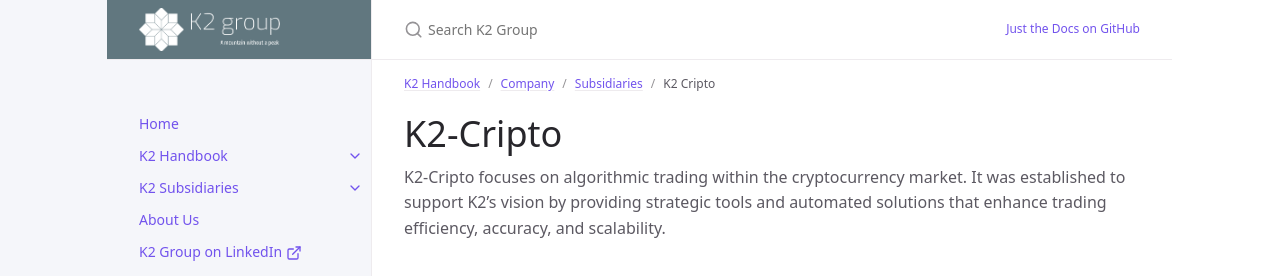
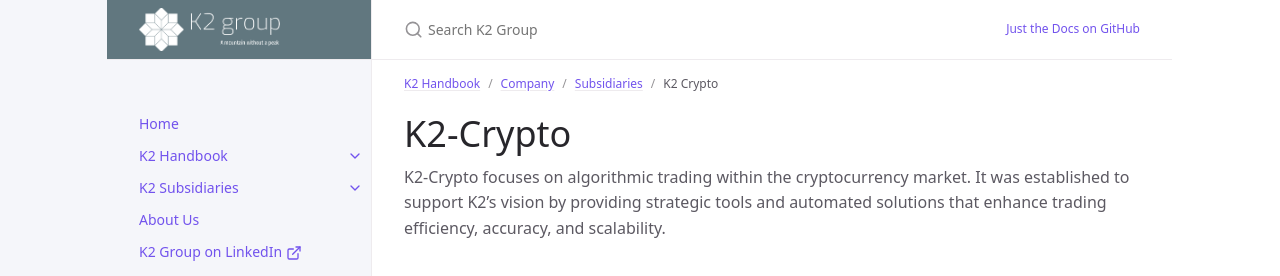
Before and after one commit to K2-Groups/k2-groups.github.io, a Jekyll site: the page built from docs/k2-handbook/company/subsidiaries/k2-crypto/k2-crypto.md, in a window 1280 px wide and 1158 px high. Shown: the top 276 px of the window. Built offline with Jekyll 4.4.1, drawn with Linux system fonts in a browser that asks for light colours; cached includes are drawn as plain includes.

Commit message:
Update and rename k2-cripto.md to k2-crypto.md

```diff
--- a/docs/k2-handbook/company/subsidiaries/k2-cripto/k2-cripto.md
+++ b/docs/k2-handbook/company/subsidiaries/k2-crypto/k2-crypto.md
@@ -1,13 +1,12 @@
 ---
 layout: default
-title: K2 Cripto
+title: K2 Crypto
 parent: Subsidiaries
-permalink: /handbook/company/subsidiaries/k2-cripto
+permalink: /handbook/company/subsidiaries/k2-crypto
 ---
 
-# K2-Cripto
-
-K2-Cripto focuses on algorithmic trading within the cryptocurrency market. It was established to support K2's vision by providing strategic tools and automated solutions that enhance trading efficiency, accuracy, and scalability.
+# K2-Crypto
+K2-Crypto focuses on algorithmic trading within the cryptocurrency market. It was established to support K2's vision by providing strategic tools and automated solutions that enhance trading efficiency, accuracy, and scalability.
 
 ## What We Do (Goes)
 
```
